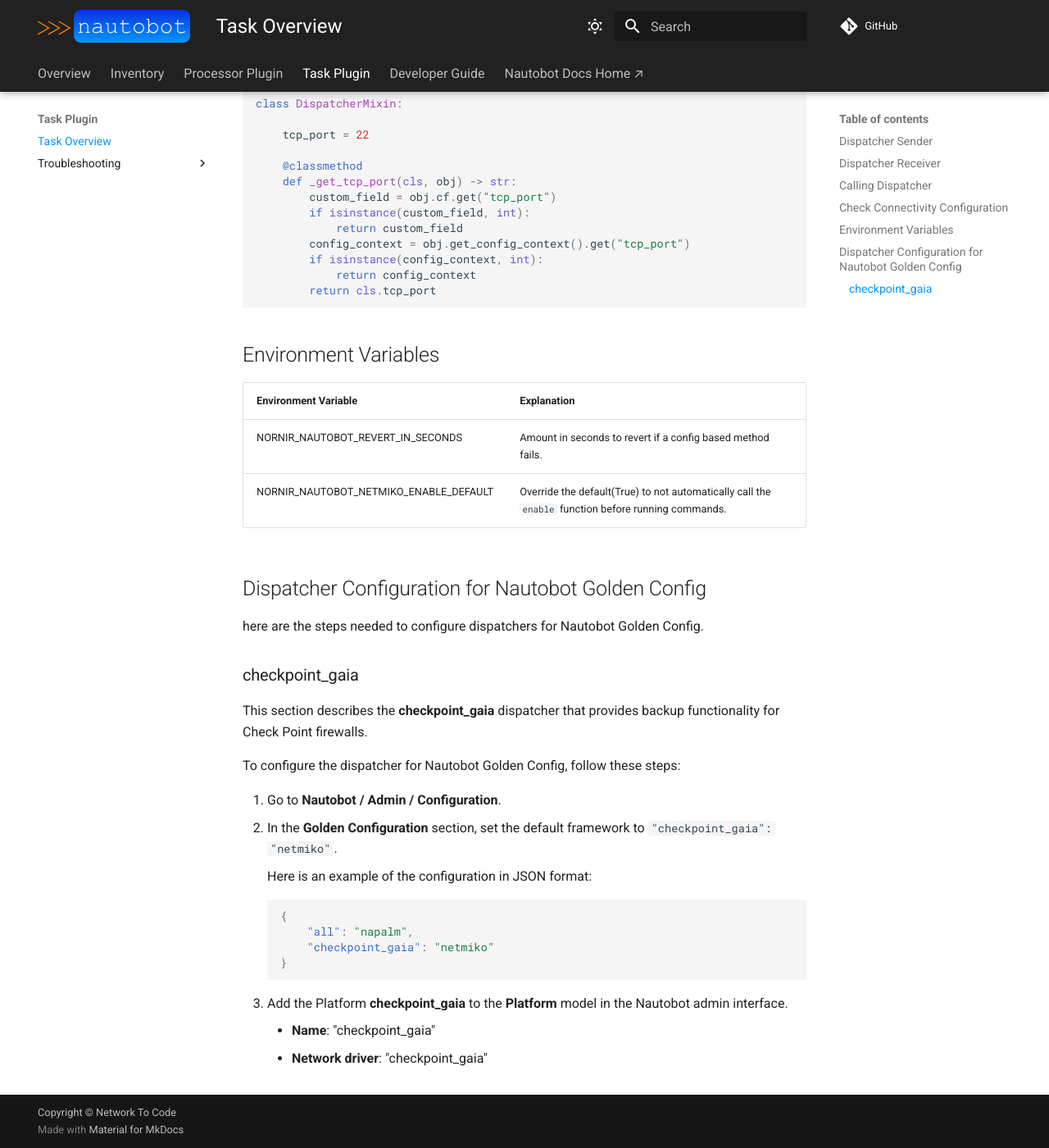
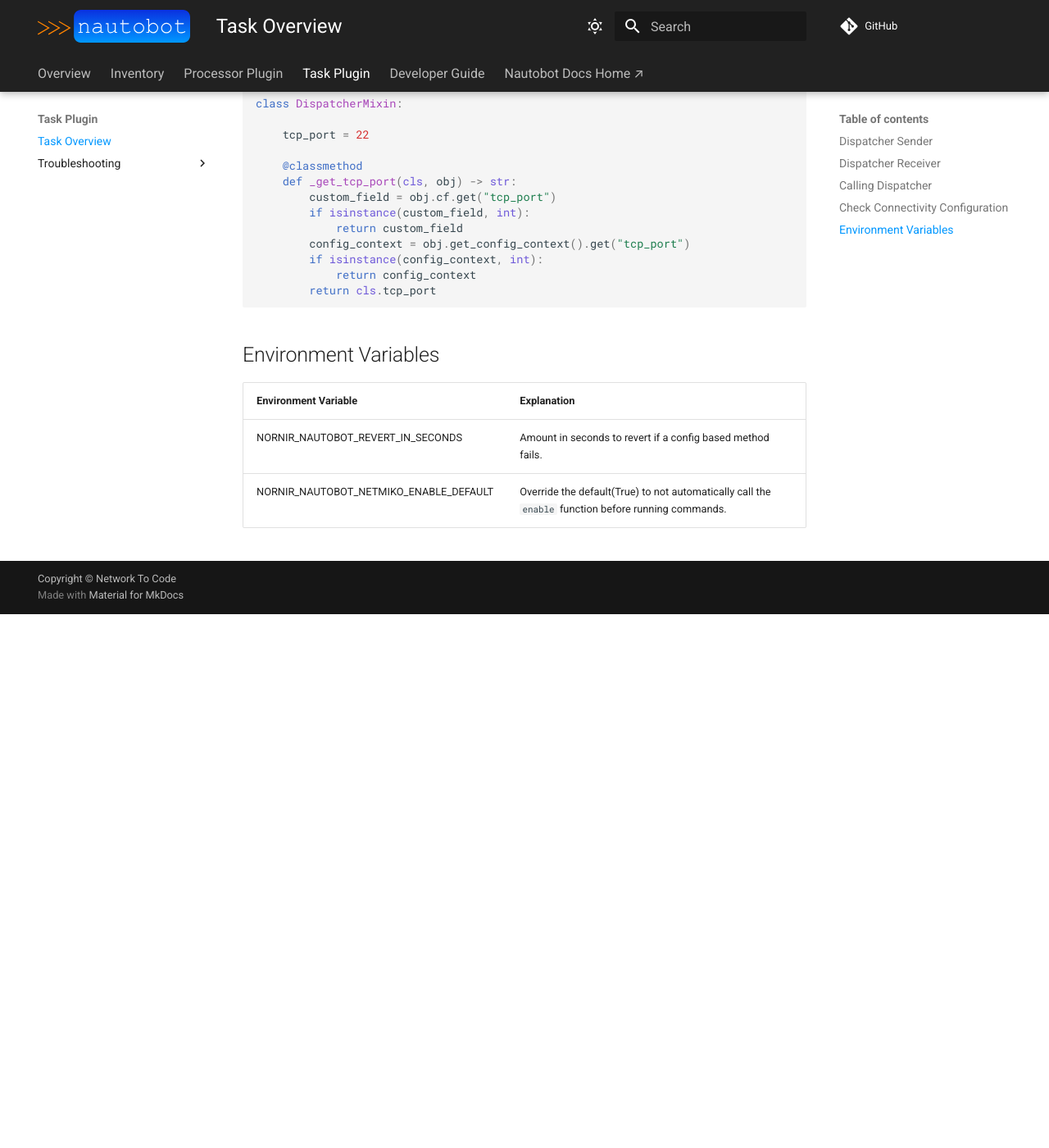
Before and after one commit to nautobot/nornir-nautobot, an MkDocs documentation site: the page built from docs/task/task.md, in a window 1280 px wide and 1400 px high, scrolled down 2279 px. Shown: the whole window at 82% size. Built offline with MkDocs 1.6.1 and Material for MkDocs 9.7.7, drawn with Linux system fonts in a browser that asks for light colours; comment, search, counter and statistics services are not loaded; after the commit the page ends 3028 px from its top, so only the background shows below that.

Commit message:
Update docs/task/task.md
Co-authored-by: Jeff Kala <48843785+jeffkala@users.noreply.github.com>

````diff
--- a/docs/task/task.md
+++ b/docs/task/task.md
@@ -110,31 +110,3 @@
 | ----- | ----------- |
 | NORNIR_NAUTOBOT_REVERT_IN_SECONDS  | Amount in seconds to revert if a config based method fails. |
 | NORNIR_NAUTOBOT_NETMIKO_ENABLE_DEFAULT | Override the default(True) to not automatically call the `enable` function before running commands. |
-
-
-## Dispatcher Configuration for Nautobot Golden Config
-
-here are the steps needed to configure dispatchers for Nautobot Golden Config.
-
-### checkpoint_gaia
-
-This section describes the **checkpoint_gaia** dispatcher that provides backup functionality for Check Point firewalls.
-
-To configure the dispatcher for Nautobot Golden Config, follow these steps:
-
-1. Go to **Nautobot / Admin / Configuration**.
-2. In the **Golden Configuration** section, set the default framework to `"checkpoint_gaia": "netmiko"`.
-
-    Here is an example of the configuration in JSON format:
-
-    ```json
-    {
-        "all": "napalm",
-        "checkpoint_gaia": "netmiko"
-    }
-    ```
-
-3. Add the Platform **checkpoint_gaia** to the **Platform** model in the Nautobot admin interface.
-
-    - **Name**: "checkpoint_gaia"
-    - **Network driver**: "checkpoint_gaia"
````
